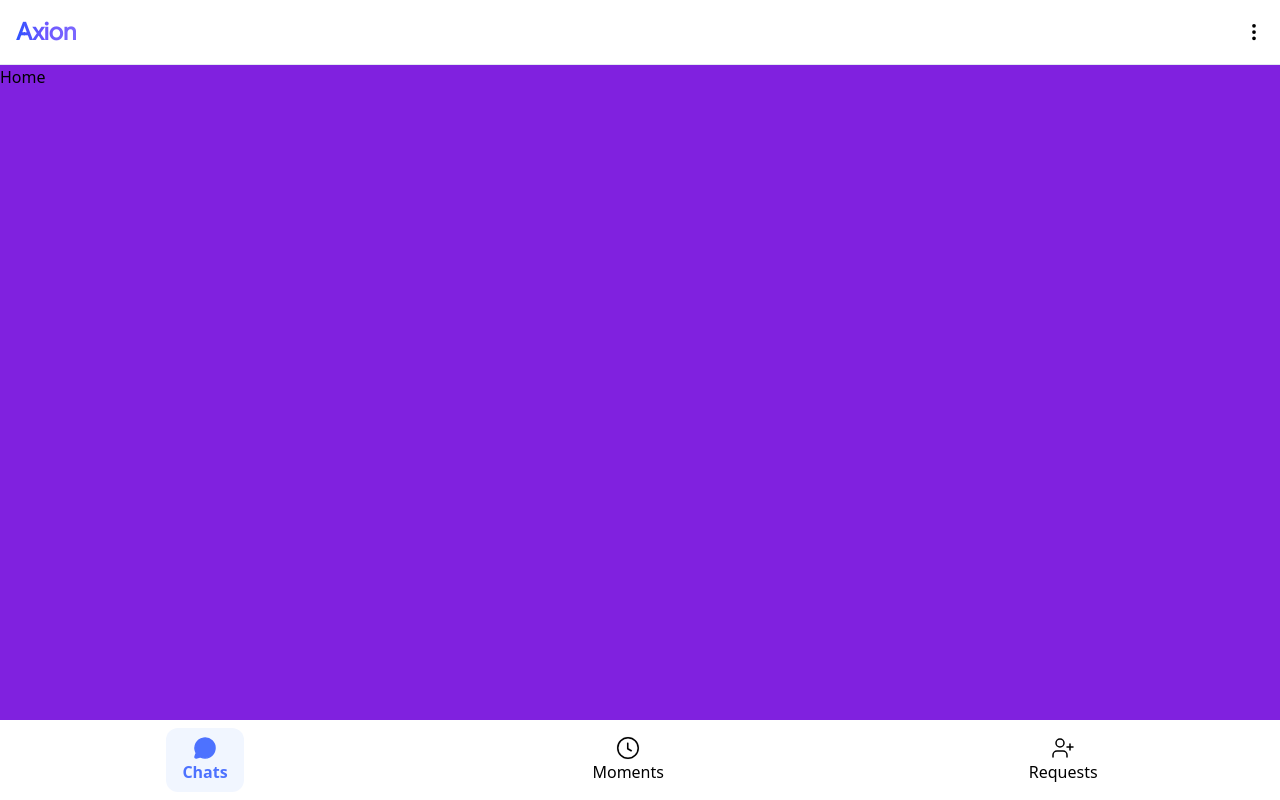
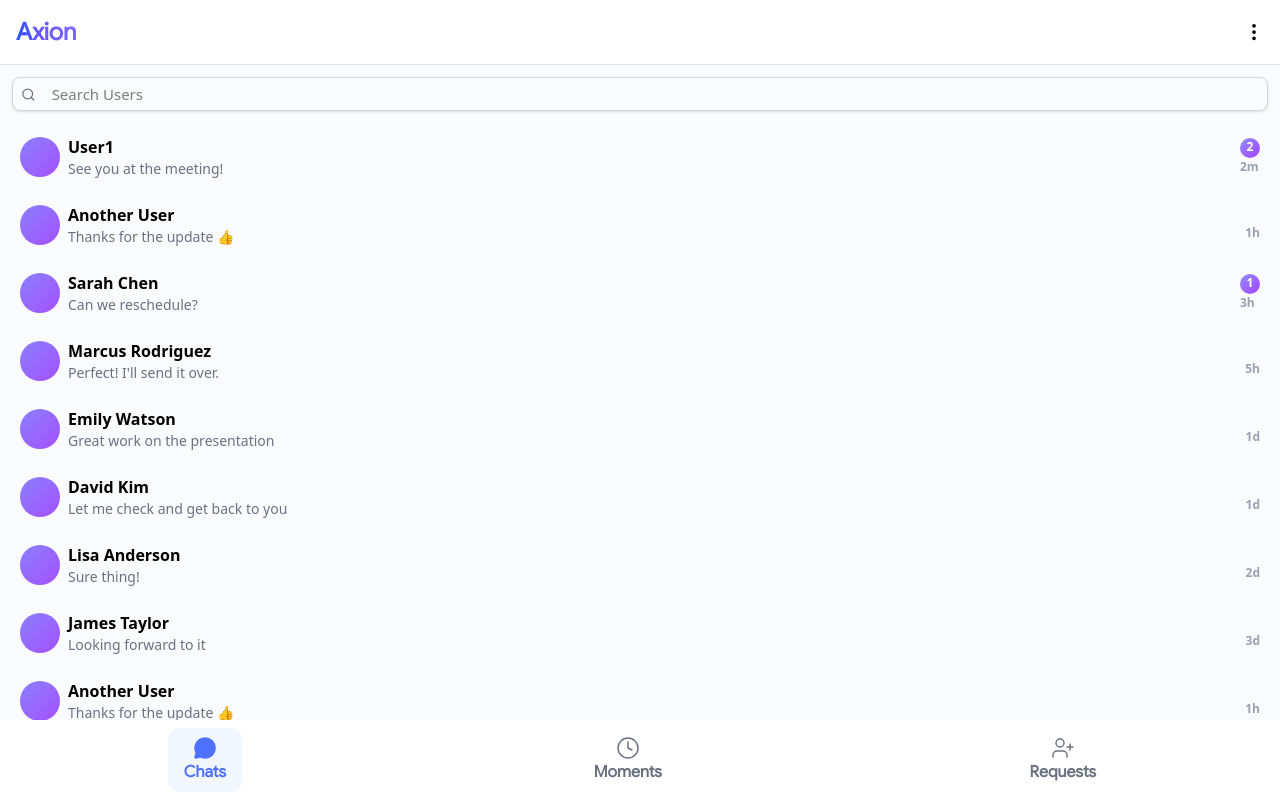
Before and after one commit to HafizAhmad-dev/Axion---Connect-with-world, a React (Vite) app in the folder Front End/: page / in a window 1280 px wide. Built offline with nearby package versions, Linux system fonts and the light colour scheme.

Commit message:
added conversations list

```diff
--- a/Front End/package.json
+++ b/Front End/package.json
@@ -20,6 +20,7 @@
     "react-dom": "^19.2.0",
     "react-icons": "^5.5.0",
     "react-router": "^7.12.0",
+    "tailwind-scrollbar-hide": "^4.0.0",
     "tailwindcss": "^4.1.18"
   },
   "devDependencies": {
--- a/Front End/src/App.tsx
+++ b/Front End/src/App.tsx
@@ -1,12 +1,13 @@
 import { Routes, Route } from 'react-router';
 import Layout from './Components/Layout';
+import Home from './Components/Conversations';
 
 const App = () => {
   return (
     <div className=''>
       <Routes>
         <Route element={<Layout />}>
-          <Route path='/' element={<div>Home</div>} />
+          <Route path='/' element={<Home />} />
         </Route>
       </Routes>
     </div>
--- /dev/null
+++ b/Front End/src/Components/Conversations.tsx
@@ -0,0 +1,42 @@
+import { Search } from 'lucide-react';
+import { mockContacts } from './Users';
+
+const Home = () => {
+    return (
+        <div className='bg-home pb-10 h-full pt-3 px-3'>
+            <div className="search border flex items-center px-2 py-1 gap-4 rounded-lg border-gray-300 shadow-sm ">
+                <Search size={15}
+                    color='#6B7280'
+                />
+                <input type="text" className='w-full focus:outline-none placeholder:text-[15px]' placeholder='Search Users' />
+            </div>
+            {/*  User List */}
+            <div className="usersList flex flex-col gap-2 mt-2 max-h-full pt-2 overflow-auto no-scrollbar">
+
+                {/* //User Card */}
+                {mockContacts.map((user) => (
+                    <div key={user.id} className="User flex justify-between px-2 py-2 hover:shadow-usercard rounded-xl ">
+                        {/* //div with image and main content */}
+                        <div className='flex items-center gap-2'>
+                            <div className="image rounded-full h-10 w-10 bg-linear-to-br from-[#887FFF] to-[#a44cfd]"></div>
+                            <div className="main">
+                                <h2 className='font-semibold'>{user.name}</h2>
+                                <p className='text-sm text-gray-500'>{user.lastMessage}</p>
+                            </div>
+                        </div>
+
+                        {/* // unread messages count and time */}
+                        <div className="right  flex flex-col flex-end justify-center">
+                            {user.unread && (<p className="unreadMsgsCount text-center text-[12px] rounded-full h-5 w-5 bg-linear-to-br from-[#9189ff] to-[#9f3fff] text-white font-semibold">{user.unread}</p>)}
+                            <p className={`time text-[12px] text-gray-400 font-semibold ${user.unread ? '' : 'mt-4'}`}>{user.time}</p>
+                        </div>
+
+                    </div>
+                ))}
+
+            </div>
+        </div>
+    )
+}
+
+export default Home
--- a/Front End/src/Components/Layout.tsx
+++ b/Front End/src/Components/Layout.tsx
@@ -8,7 +8,7 @@ const Layout = () => {
   <Header />
 
   {/* Main grows but can shrink and scroll */}
-  <main className="flex-1  bg-[#8021df]">
+  <main className="flex-1 overflow-hidden scrollbar-hide bg-[#8021df]">
     <Outlet />
   </main>
 
--- a/Front End/src/Components/Navbar.tsx
+++ b/Front End/src/Components/Navbar.tsx
@@ -1,11 +1,7 @@
 import { useState } from "react";
-import { GoClock } from "react-icons/go";
 import { LuUserPlus } from "react-icons/lu";
-import { FontAwesomeIcon } from '@fortawesome/react-fontawesome';
-import { faComment } from '@fortawesome/free-solid-svg-icons'; // solid version
-import { faComment as faCommentOutline } from '@fortawesome/free-regular-svg-icons'; // outline version
 import { MessageCircle } from 'lucide-react';
-
+import { Clock4 } from 'lucide-react';
 
 type tabs = 'chats' | 'moments' | 'requests';
 
@@ -13,29 +9,41 @@ const Navbar = () => {
     const [activeTab, setActiveTab] = useState<tabs>('chats');
     return (
         <nav className=" py-2 bg-white  ">
+            {/* list containing all elements */}
             <ul className="flex justify-around">
                 {/* //chat tab */}
                 <li className={`flex justify-center items-center flex-col  px-4 py-2  rounded-xl ${activeTab === 'chats' ? 'bg-[#F1F6FF]' : ''}`} onClick={() => setActiveTab('chats')}>
                     <span className="icon">
                         <MessageCircle size={24}
                             strokeWidth={1.5}
-                            color={activeTab === 'chats' ? '#4D72FF' : 'black'}
+                            color={activeTab === 'chats' ? '#4D72FF' : '#6B7280'}
                             fill={activeTab === 'chats' ? '#4D72FF' : 'transparent'} />
 
                     </span>
-                    <span className={`text font-semibold ${activeTab === 'chats' ? 'text-[#4D72FF]' : 'text-gray-500'}`} >Chats</span>
+                    <span className={`font-hfont font-semibold ${activeTab === 'chats' ? 'text-[#4D72FF]' : 'text-gray-500'}`} >Chats</span>
                 </li>
 
                 {/* //moments tab */}
-                <li className="flex justify-center items-center flex-col px-4 py-2  rounded-xl">
-                    <span className="icon"><GoClock strokeWidth={0.1} size={24} /></span>
-                    <span className='text'>Moments</span>
+                <li
+                    className={`flex justify-center items-center flex-col px-4 py-2  rounded-xl ${activeTab === 'moments' ? 'bg-[#FBF4FD]' : ''}`}
+                    onClick={() => setActiveTab('moments')}
+                >
+                    <span className="icon">
+                        <Clock4 size={24} strokeWidth={1.5} color={activeTab === 'moments' ? '#9810FA' : '#6B7280'} fill={activeTab === 'moments' ? '#9810FA' : 'transparent'} />
+                    </span>
+                    <span className={`font-hfont font-semibold ${activeTab === 'moments' ? 'text-[#9810FA]' : 'text-gray-500'}`}>Moments</span>
                 </li>
 
+
+
                 {/* //requests tab */}
-                <li className="flex justify-center items-center flex-col  px-4 py-2  rounded-xl">
-                    <span className="icon"><LuUserPlus size={24} strokeWidth={1.5} /></span>
-                    <span className='text'>Requests</span>
+                <li
+                    className={`flex justify-center items-center flex-col  px-4 py-2  rounded-xl ${activeTab === 'requests' ? 'bg-[#E0F7F8]' : ''}`}
+                    onClick={() => setActiveTab('requests')}>
+                    <span className="icon">
+                        <LuUserPlus size={24} strokeWidth={1.5} color={activeTab === 'requests' ? '#4D72FF' : '#6B7280'} fill={activeTab === 'requests' ? '#4D72FF' : 'transparent'} />
+                    </span>
+                    <span className={`font-hfont font-semibold ${activeTab === 'requests' ? 'text-[#4D72FF]' : 'text-gray-500'}`}>Requests</span>
                 </li>
             </ul>
         </nav>
--- /dev/null
+++ b/Front End/src/Components/Users.tsx
@@ -0,0 +1,181 @@
+export const mockContacts = [
+  {
+    id: '1',
+    name: 'User1',
+    avatar: 'U1',
+    lastMessage: 'See you at the meeting!',
+    time: '2m',
+    unread: 2,
+    online: true,
+  },
+  {
+    id: '2',
+    name: 'Another User',
+    avatar: 'AU',
+    lastMessage: 'Thanks for the update 👍',
+    time: '1h',
+    online: true,
+  },
+  {
+    id: '3',
+    name: 'Sarah Chen',
+    avatar: 'SC',
+    lastMessage: 'Can we reschedule?',
+    time: '3h',
+    unread: 1,
+    online: false,
+  },
+  {
+    id: '4',
+    name: 'Marcus Rodriguez',
+    avatar: 'MR',
+    lastMessage: 'Perfect! I\'ll send it over.',
+    time: '5h',
+    online: true,
+  },
+  {
+    id: '5',
+    name: 'Emily Watson',
+    avatar: 'EW',
+    lastMessage: 'Great work on the presentation',
+    time: '1d',
+    online: false,
+  },
+  {
+    id: '6',
+    name: 'David Kim',
+    avatar: 'DK',
+    lastMessage: 'Let me check and get back to you',
+    time: '1d',
+    online: false,
+  },
+  {
+    id: '7',
+    name: 'Lisa Anderson',
+    avatar: 'LA',
+    lastMessage: 'Sure thing!',
+    time: '2d',
+    online: true,
+  },
+  {
+    id: '8',
+    name: 'James Taylor',
+    avatar: 'JT',
+    lastMessage: 'Looking forward to it',
+    time: '3d',
+    online: false,
+  },
+  {
+    id: '2',
+    name: 'Another User',
+    avatar: 'AU',
+    lastMessage: 'Thanks for the update 👍',
+    time: '1h',
+    online: true,
+  },
+  {
+    id: '3',
+    name: 'Sarah Chen',
+    avatar: 'SC',
+    lastMessage: 'Can we reschedule?',
+    time: '3h',
+    unread: 1,
+    online: false,
+  },{
+    id: '2',
+    name: 'Another User',
+    avatar: 'AU',
+    lastMessage: 'Thanks for the update 👍',
+    time: '1h',
+    online: true,
+  },
+  {
+    id: '3',
+    name: 'Sarah Chen',
+    avatar: 'SC',
+    lastMessage: 'Can we reschedule?',
+    time: '3h',
+    unread: 1,
+    online: false,
+  },{
+    id: '2',
+    name: 'Another User',
+    avatar: 'AU',
+    lastMessage: 'Thanks for the update 👍',
+    time: '1h',
+    online: true,
+  },
+  {
+    id: '3',
+    name: 'Sarah Chen',
+    avatar: 'SC',
+    lastMessage: 'Can we reschedule?',
+    time: '3h',
+    unread: 1,
+    online: false,
+  },{
+    id: '2',
+    name: 'Another User',
+    avatar: 'AU',
+    lastMessage: 'Thanks for the update 👍',
+    time: '1h',
+    online: true,
+  },
+  {
+    id: '3',
+    name: 'Sarah Chen',
+    avatar: 'SC',
+    lastMessage: 'Can we reschedule?',
+    time: '3h',
+    unread: 1,
+    online: false,
+  },{
+    id: '2',
+    name: 'Another User',
+    avatar: 'AU',
+    lastMessage: 'Thanks for the update 👍',
+    time: '1h',
+    online: true,
+  },
+  {
+    id: '3',
+    name: 'Sarah Chen',
+    avatar: 'SC',
+    lastMessage: 'Can we reschedule?',
+    time: '3h',
+    unread: 1,
+    online: false,
+  },{
+    id: '2',
+    name: 'Another User',
+    avatar: 'AU',
+    lastMessage: 'Thanks for the update 👍',
+    time: '1h',
+    online: true,
+  },
+  {
+    id: '3',
+    name: 'Sarah Chen',
+    avatar: 'SC',
+    lastMessage: 'Can we reschedule?',
+    time: '3h',
+    unread: 1,
+    online: false,
+  },{
+    id: '2',
+    name: 'Another User',
+    avatar: 'AU',
+    lastMessage: 'Thanks for the update 👍',
+    time: '1h',
+    online: true,
+  },
+  {
+    id: '3',
+    name: 'Sarah Chen',
+    avatar: 'SC',
+    lastMessage: 'Can we reschedule?',
+    time: '3h',
+    unread: 1,
+    online: false,
+  },
+];
--- a/Front End/src/index.css
+++ b/Front End/src/index.css
@@ -2,8 +2,26 @@
     font-family: HeadingFont;
     src: url('../src//assets/fonts//GoogleSans-Regular.ttf');
 }
+
 @import "tailwindcss";
 
-@theme{
+@theme {
     --font-hfont: 'HeadingFont';
+    --color-home: #F9FBFC;
+    --color-inactiveicon: #6B7280;
+    --shadow-usercard: rgba(0, 0, 0, 0.15) 0px 6px 12px -3px,
+        rgba(0, 0, 0, 0.1) 0px 2px 4px -1px;
 }
+
+@layer utilities {
+  /* Hide scrollbar for Chrome, Safari and Opera */
+  .no-scrollbar::-webkit-scrollbar {
+    display: none;
+  }
+
+  /* Hide scrollbar for IE, Edge and Firefox */
+  .no-scrollbar {
+    -ms-overflow-style: none;  /* IE and Edge */
+    scrollbar-width: none;  /* Firefox */
+  }
+}
--- a/Front End/tailwind.config.ts
+++ b/Front End/tailwind.config.ts
@@ -1,4 +1,4 @@
-// tailwind.config.js
+/** @type {import('tailwindcss').Config} */
 export default {
   content: [
     "./index.html",
@@ -6,13 +6,12 @@ export default {
   ],
   theme: {
     extend: {
-      fontFamily: {
-        fontFamily: {
-          montserrat: ["Montserrat", "sans-serif"],
-          atkinson: ["Atkinson Hyperlegible Mono", "monospace"],
-        }
-
+      colors: {
+        primary: '#ff0027',
+        secondary: '#9810FA',
+        lightGray: '#F3F4F6',
       },
     },
   },
+  plugins: [scrollbarHide],
 }
```
Also changed, not shown: 1 other file (tests, documents, lock files or other folders).
